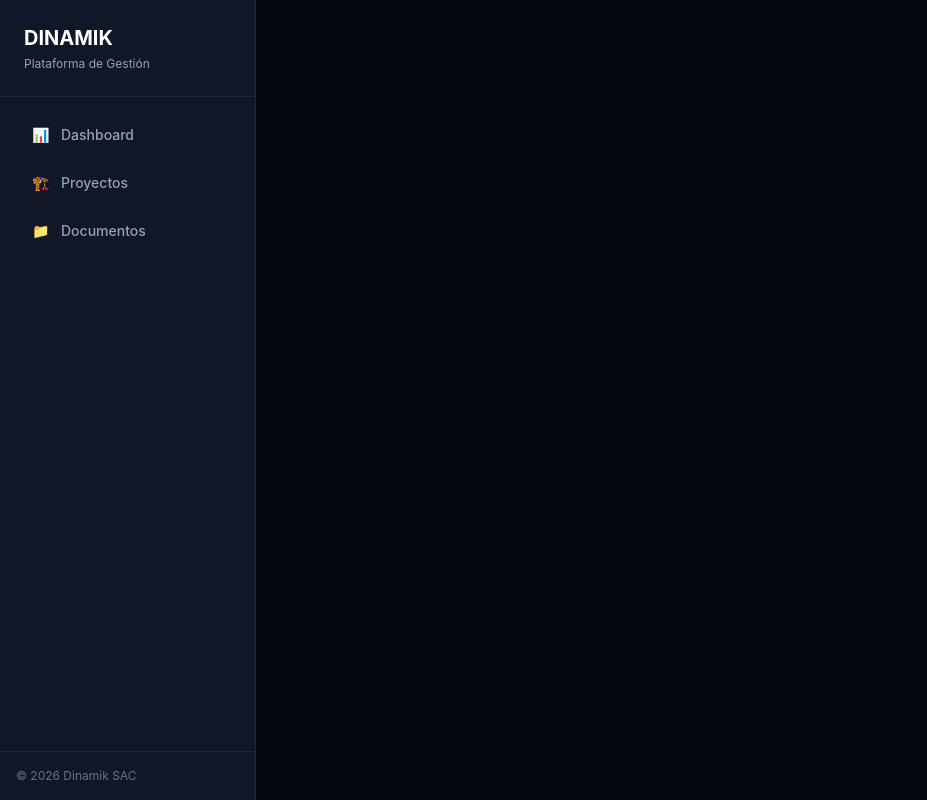
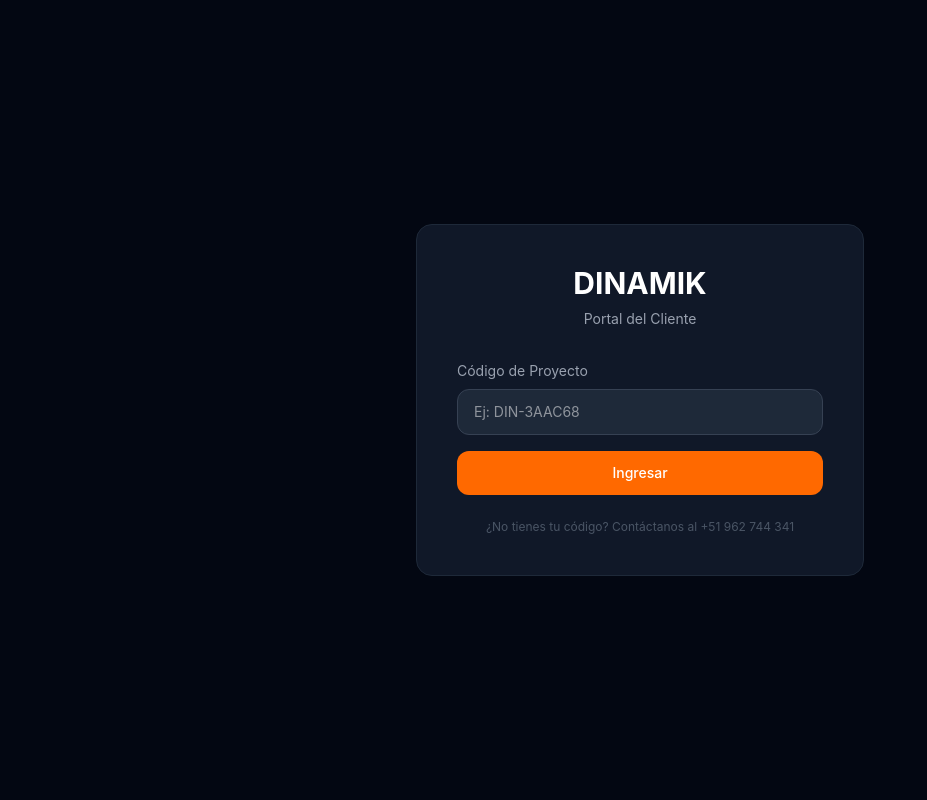
Before and after one commit to Alex135s/dinamik-platform, a React app in the folder frontend/: page /portal in a window 1280 px wide. Shown: the whole page, without its empty margins (0-927 px from the left). Built offline with nearby package versions, Linux system fonts and the light colour scheme; the HTML template or start-up script is replaced by a standard one.

Commit message:
feat: semana 3 - portal del cliente con codigo de proyecto

```diff
--- a/frontend/src/App.jsx
+++ b/frontend/src/App.jsx
@@ -3,10 +3,14 @@ import MainLayout from './layouts/MainLayout'
 import Dashboard from './pages/Dashboard'
 import Projects from './pages/Projects'
 import Documents from './pages/Documents'
+import ClientPortal from './pages/ClientPortal'
 
 function App() {
   return (
     <BrowserRouter>
+      <Routes>
+        <Route path="/portal" element={<ClientPortal />} />
+        <Route path="/*" element={
           <MainLayout>
             <Routes>
               <Route path="/" element={<Dashboard />} />
@@ -14,6 +18,8 @@ function App() {
               <Route path="/documents" element={<Documents />} />
             </Routes>
           </MainLayout>
+        } />
+      </Routes>
     </BrowserRouter>
   )
 }
--- /dev/null
+++ b/frontend/src/pages/ClientPortal.jsx
@@ -0,0 +1,160 @@
+import { useState } from 'react'
+import axios from 'axios'
+
+const typeIcons = {
+  plano_pdf: '📄',
+  plano_cad: '📐',
+  imagen_3d: '🏗️',
+  informe: '📋',
+  otro: '📎',
+}
+
+function ClientPortal() {
+  const [code, setCode] = useState('')
+  const [project, setProject] = useState(null)
+  const [docs, setDocs] = useState([])
+  const [error, setError] = useState('')
+  const [loading, setLoading] = useState(false)
+
+  const handleLogin = async () => {
+    if (!code.trim()) return
+    setLoading(true)
+    setError('')
+    try {
+      const res = await axios.get('http://localhost:5210/api/projects')
+      const found = res.data.find(p => p.projectCode?.toUpperCase() === code.toUpperCase().trim())
+      if (!found) {
+        setError('Código de proyecto no válido. Verifique e intente nuevamente.')
+        setLoading(false)
+        return
+      }
+      setProject(found)
+      const docsRes = await axios.get(`http://localhost:5034/api/documents/project/${found.id}`)
+      setDocs(docsRes.data.filter(d => d.enabled))
+    } catch (err) {
+      setError('Error al conectar. Intente nuevamente.')
+    } finally {
+      setLoading(false)
+    }
+  }
+
+  const handleWhatsapp = () => {
+    const number = project?.whatsapp?.replace(/\D/g, '') || '51962744341'
+    window.open(`https://wa.me/${number}?text=Hola, soy cliente del proyecto ${project?.name} (${project?.projectCode}). Necesito soporte.`, '_blank')
+  }
+
+  // Vista login
+  if (!project) {
+    return (
+      <div className="min-h-screen bg-gray-950 flex items-center justify-center">
+        <div className="bg-gray-900 rounded-2xl p-10 border border-gray-800 w-full max-w-md">
+          <div className="text-center mb-8">
+            <h1 className="text-3xl font-bold text-white">DINAMIK</h1>
+            <p className="text-gray-400 text-sm mt-2">Portal del Cliente</p>
+          </div>
+          <div className="space-y-4">
+            <div>
+              <label className="text-gray-400 text-sm block mb-2">Código de Proyecto</label>
+              <input
+                placeholder="Ej: DIN-3AAC68"
+                value={code}
+                onChange={e => setCode(e.target.value)}
+                onKeyDown={e => e.key === 'Enter' && handleLogin()}
+                className="w-full bg-gray-800 text-white rounded-xl px-4 py-3 text-sm border border-gray-700 focus:border-orange-500 focus:outline-none"
+              />
+            </div>
+            {error && <p className="text-red-400 text-xs">{error}</p>}
+            <button
+              onClick={handleLogin}
+              disabled={loading}
+              className="w-full bg-orange-500 hover:bg-orange-600 disabled:opacity-50 text-white py-3 rounded-xl font-medium text-sm">
+              {loading ? 'Verificando...' : 'Ingresar'}
+            </button>
+          </div>
+          <p className="text-gray-600 text-xs text-center mt-6">
+            ¿No tienes tu código? Contáctanos al +51 962 744 341
+          </p>
+        </div>
+      </div>
+    )
+  }
+
+  // Vista del cliente
+  return (
+    <div className="min-h-screen bg-gray-950">
+      {/* Header */}
+      <div className="bg-gray-900 border-b border-gray-800 px-8 py-4 flex items-center justify-between">
+        <div>
+          <h1 className="text-white font-bold text-lg">DINAMIK</h1>
+          <p className="text-gray-400 text-xs">Portal del Cliente</p>
+        </div>
+        <button
+          onClick={() => { setProject(null); setCode(''); setDocs([]) }}
+          className="text-gray-400 hover:text-white text-sm">
+          Cerrar sesión
+        </button>
+      </div>
+
+      <div className="max-w-3xl mx-auto px-6 py-10">
+        {/* Info del proyecto */}
+        <div className="bg-gray-900 rounded-2xl p-6 border border-gray-800 mb-8">
+          <div className="flex items-start justify-between">
+            <div>
+              <span className="text-orange-500 text-xs font-semibold">{project.projectCode}</span>
+              <h2 className="text-white text-xl font-bold mt-1">{project.name}</h2>
+              <p className="text-gray-400 text-sm mt-1">{project.client}</p>
+              <p className="text-gray-500 text-xs mt-2">Tipo: {project.serviceType} · Inicio: {project.startDate}</p>
+            </div>
+            <span className={`text-xs px-3 py-1 rounded-full font-medium
+              ${project.status === 'activo' ? 'bg-green-500/20 text-green-400' :
+                project.status === 'en_proceso' ? 'bg-yellow-500/20 text-yellow-400' :
+                'bg-blue-500/20 text-blue-400'}`}>
+              {project.status}
+            </span>
+          </div>
+        </div>
+
+        {/* Entregables */}
+        <h3 className="text-white font-semibold mb-4">Entregables disponibles</h3>
+        {docs.length === 0 ? (
+          <div className="bg-gray-900 rounded-2xl p-8 border border-gray-800 text-center mb-8">
+            <p className="text-3xl mb-3">📭</p>
+            <p className="text-gray-400 text-sm">Aún no hay entregables disponibles para este proyecto.</p>
+          </div>
+        ) : (
+          <div className="grid gap-3 mb-8">
+            {docs.map(d => (
+              <div key={d.id} className="bg-gray-900 rounded-xl px-5 py-4 border border-gray-800 flex items-center justify-between">
+                <div className="flex items-center gap-3">
+                  <span className="text-2xl">{typeIcons[d.type] || '📎'}</span>
+                  <div>
+                    <p className="text-white text-sm font-medium">{d.name}</p>
+                    <p className="text-gray-500 text-xs mt-1">{d.type}</p>
+                  </div>
+                </div>
+                <a href={d.fileUrl} target="_blank" rel="noopener noreferrer"
+                  className="bg-orange-500 hover:bg-orange-600 text-white text-xs px-4 py-2 rounded-lg">
+                  Descargar
+                </a>
+              </div>
+            ))}
+          </div>
+        )}
+
+        {/* Botones de contacto */}
+        <div className="grid grid-cols-2 gap-4">
+          <button onClick={handleWhatsapp}
+            className="bg-green-600 hover:bg-green-700 text-white py-3 rounded-xl text-sm font-medium flex items-center justify-center gap-2">
+            💬 Contactar por WhatsApp
+          </button>
+          <button onClick={handleWhatsapp}
+            className="bg-gray-800 hover:bg-gray-700 text-white py-3 rounded-xl text-sm font-medium flex items-center justify-center gap-2">
+            📋 Solicitar Cotización
+          </button>
+        </div>
+      </div>
+    </div>
+  )
+}
+
+export default ClientPortal
```
Also changed, not shown: 25 other files (tests, documents, lock files or other folders). Lines whose indentation alone changed are shown as unchanged.
